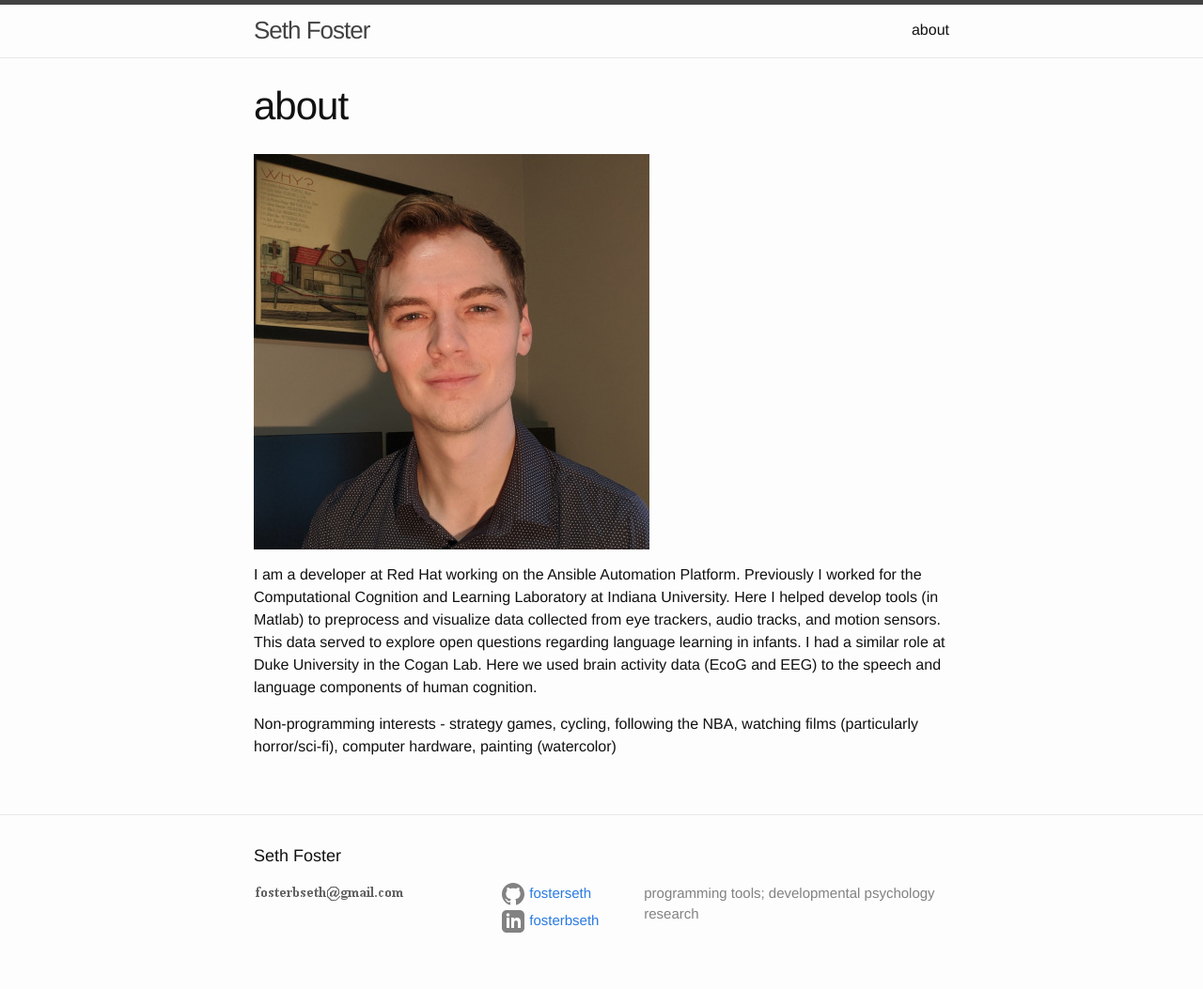
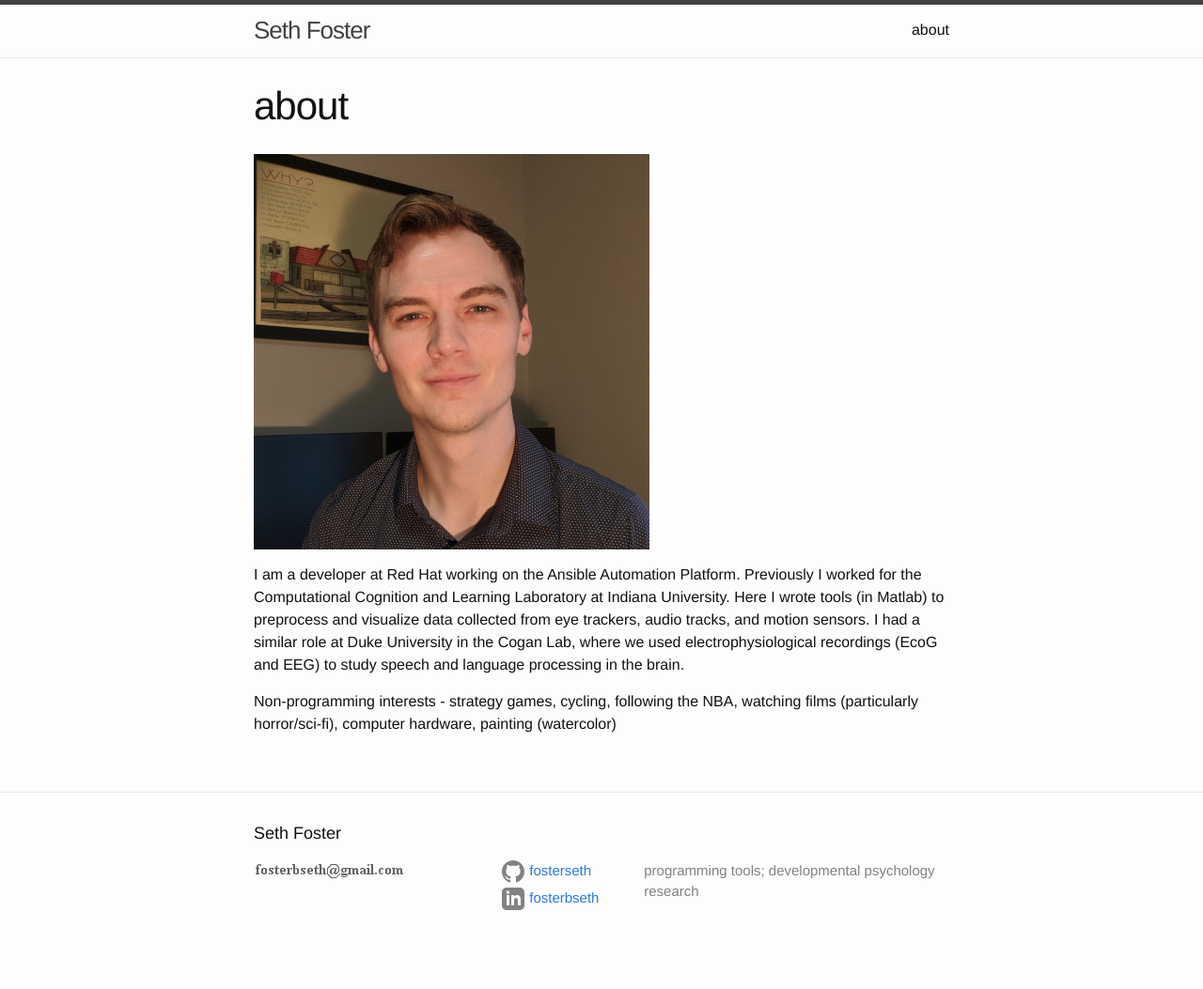
Before and after one commit to fosterseth/fosterseth.github.io, a Jekyll site: the page built from about.md, in a window 1280 px wide. Shown: the whole page at 94% size. Built offline with Jekyll 4.4.1, drawn with Linux system fonts in a browser that asks for light colours; after the commit the page ends 1029 px from its top, so only the background shows below that.

Commit message:
Update about.md

```diff
--- a/about.md
+++ b/about.md
@@ -6,6 +6,6 @@ permalink: /about/
 
 ![image of self]({{ site.url }}/assets/self1.jpg)
 
-I am a developer at Red Hat working on the Ansible Automation Platform. Previously I worked for the Computational Cognition and Learning Laboratory at Indiana University. Here I helped develop tools (in Matlab) to preprocess and visualize data collected from eye trackers, audio tracks, and motion sensors. This data served to explore open questions regarding language learning in infants. I had a similar role at Duke University in the Cogan Lab. Here we used brain activity data (EcoG and EEG) to the speech and language components of human cognition.
+I am a developer at Red Hat working on the Ansible Automation Platform. Previously I worked for the Computational Cognition and Learning Laboratory at Indiana University. Here I wrote tools (in Matlab) to preprocess and visualize data collected from eye trackers, audio tracks, and motion sensors. I had a similar role at Duke University in the Cogan Lab, where we used electrophysiological recordings (EcoG and EEG) to study speech and language processing in the brain.
 
 Non-programming interests - strategy games, cycling, following the NBA, watching films (particularly horror/sci-fi), computer hardware, painting (watercolor)
```
